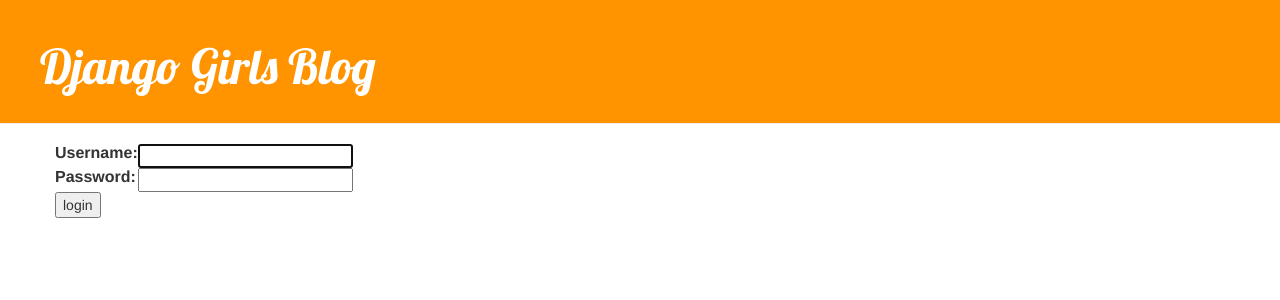
After one commit to jjauhiai/my_first_django_project, a Django app: page /home/ in a window 1280 px wide. The commit adds this page. Shown: the top 300 px of the page. Run offline with Django 3.2, Linux system fonts and the light colour scheme; some libraries are stand-ins or nearby versions.

Commit message:
Final version

```diff
--- a/hello/templates/hello/base.html
+++ b/hello/templates/hello/base.html
@@ -10,7 +10,9 @@
     <body>
       <div class="page-header">
         {% if user.is_authenticated %}
+          <a href="{% url 'post_list' %}" class="top-menu"><span class="glyphicon glyphicon-home"></span></a>
           <a href="{% url 'post_new' %}" class="top-menu"><span class="glyphicon glyphicon-plus"></span></a>
+          <a href="{% url 'post_draft_list' %}" class="top-menu"><span class="glyphicon glyphicon-edit"></span></a>
         {% endif %}
           <h1><a href="/">Django Girls Blog</a></h1>
       </div>
--- a/hello/templates/hello/post_detail.html
+++ b/hello/templates/hello/post_detail.html
@@ -6,10 +6,13 @@
             <div class="date">
                 {{ post.published_date }}
             </div>
+        {% else %}
+              <a class="btn btn-default" href="{% url 'post_publish' pk=post.pk %}">Publish</a>
         {% endif %}
 
         {% if user.is_authenticated %}
           <a class="btn btn-default" href="{% url 'post_edit' pk=post.pk %}"><span class="glyphicon glyphicon-pencil"></span></a>
+          <a class="btn btn-default" href="{% url 'post_remove' pk=post.pk %}"><span class="glyphicon glyphicon-remove"></span></a>
         {% endif %}
         <h1>{{ post.title }}</h1>
         <p>{{ post.text|linebreaksbr }}</p>
--- /dev/null
+++ b/hello/templates/registration/login.html
@@ -0,0 +1,26 @@
+{% extends "hello/base.html" %}
+
+{% block content %}
+
+{% if form.errors %}
+<p>Your username and password didn't match. Please try again.</p>
+{% endif %}
+
+<form method="post" action="{% url 'login' %}">
+{% csrf_token %}
+<table>
+<tr>
+    <td>{{ form.username.label_tag }}</td>
+    <td>{{ form.username }}</td>
+</tr>
+<tr>
+    <td>{{ form.password.label_tag }}</td>
+    <td>{{ form.password }}</td>
+</tr>
+</table>
+
+<input type="submit" value="login" />
+<input type="hidden" name="next" value="{{ next }}" />
+</form>
+
+{% endblock %}
--- a/hello/urls.py
+++ b/hello/urls.py
@@ -21,6 +21,9 @@ urlpatterns=[
     url(r'^post_list$', views.post_list,name='post_list'),
     url(r'^post/(?P<pk>\d+)/$', views.post_detail, name='post_detail'),
     url(r'^post/new/$', views.post_new, name='post_new'),
-     url(r'^post/(?P<pk>\d+)/edit/$', views.post_edit, name='post_edit'),
+    url(r'^post/(?P<pk>\d+)/edit/$', views.post_edit, name='post_edit'),
+    url(r'^drafts/$', views.post_draft_list, name='post_draft_list'),
+    url(r'^post/(?P<pk>\d+)/publish/$', views.post_publish, name='post_publish'),
+    url(r'^post/(?P<pk>\d+)/remove/$', views.post_remove, name='post_remove'),
     url(r'^admin/', admin.site.urls)
 ]
--- a/my_first_django_project/settings.py
+++ b/my_first_django_project/settings.py
@@ -26,7 +26,7 @@ SECRET_KEY = 'i2xrs!6o-!1%xzqi(ffn*9c=vg)&nk7r_%wz_=u-va%bhkc(fa'
 DEBUG = True
 
 ALLOWED_HOSTS = []
-
+LOGIN_REDIRECT_URL = '/post_list'
 
 # Application definition
 
--- a/my_first_django_project/urls.py
+++ b/my_first_django_project/urls.py
@@ -1,7 +1,9 @@
 #from django.conf.urls import patterns, include, url
-from django.conf.urls import *
-
+from django.conf.urls import include, url
+import django.contrib.auth.views
+from django.contrib import admin
 urlpatterns = [
-
-    url(r'', include('hello.urls')),
+     url(r'^admin/', include(admin.site.urls)),
+     url(r'', include('hello.urls')),
+     url(r'^home/$', django.contrib.auth.views.login, name='login'),
 ]
```
Also changed, not shown: hello/templates/hello/post_draft_list.html (added, +11 -0 lines), hello/views.py (+23 -2 lines), db.sqlite3.
